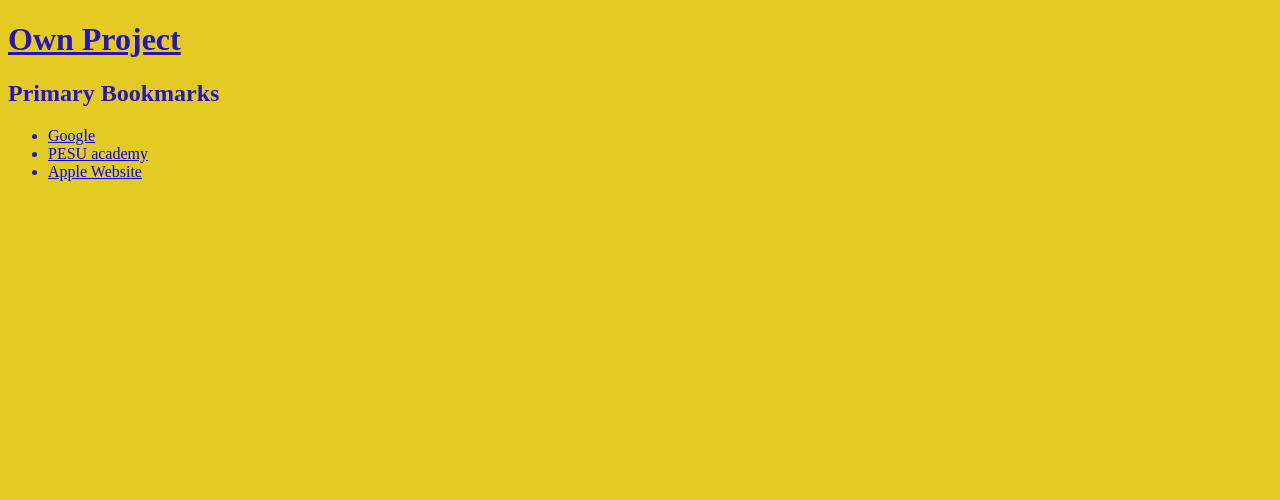
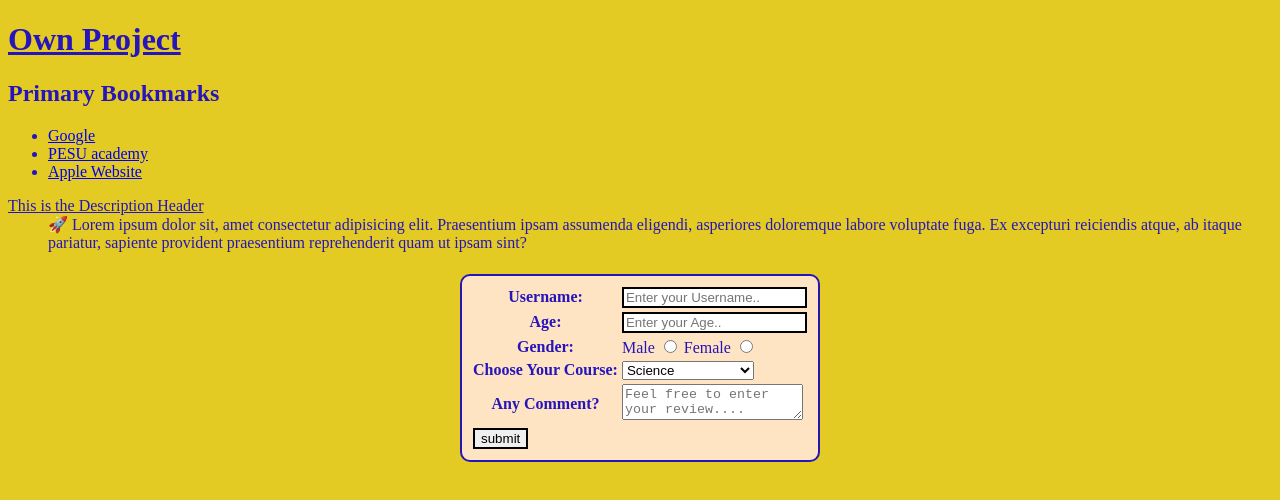
Before and after one commit to Roottoaccess/sigma_web_development, a plain HTML site: page own project/index.html in a window 1280 px wide. Drawn offline with Linux system fonts and the light colour scheme.

Commit message:
This is my own project

```diff
--- a/own project/index.html
+++ b/own project/index.html
@@ -17,8 +17,58 @@
             </ul>
         </div>
         <div class="desc">
+            <dt><u>This is the Description Header</u></dt>
+            <dd>🚀 Lorem ipsum dolor sit, amet consectetur adipisicing elit. Praesentium ipsam assumenda eligendi, asperiores doloremque labore voluptate fuga. Ex excepturi reiciendis atque, ab itaque pariatur, sapiente provident praesentium reprehenderit quam ut ipsam sint?</dd>
+        </div>
 
-        </div>
-    <!-- <script src="script.js"></script> -->
+        <!-- Creating a form and taking the input from the users -->
+         <center>
+            <div id="boxer">
+                <table>
+                    <tr>
+                        <th><label for="Username">Username: </label></th>
+                        <td><input type="text" name="username" id="username" name="username" placeholder="Enter your Username.."></td>
+                    </tr>
+                    <tr>
+                        <th><label for="Age">Age: </label></th>
+                        <td>
+                            <input type="number" name="Age" id="age" name="age" placeholder="Enter your Age..">
+                        </td>
+                    </tr>
+                    <tr>
+                        <th><label for="Gender">Gender: </label></th>
+                        <td>
+                            <label for="Male">Male</label>
+                            <input type="radio" name="gender" id="Male">
+                            <label for="Female">Female</label>
+                            <input type="radio" name="gender" id="Female">
+                        </td>
+                    </tr>
+                    <tr>
+                        <th><label for="Course: ">Choose Your Course: </label></th>
+                        <td>
+                            <select name="course" id="course">
+                                <option value="Science">Science</option>
+                                <option value="Maths">Maths</option>
+                                <option value="Computer Science">Computer Science</option>
+                                <option value="Physics">Physics</option>
+                            </select>
+                        </td>
+                    </tr>
+                    <tr>
+                        <th>
+                            <label for="comment">Any Comment? </label>
+                        </th>
+                        <td>
+                            <textarea name="comment" id="comment" placeholder="Feel free to enter your review...."></textarea>
+                        </td>
+                    </tr>
+                    <tr class="btn">
+                        <td><input type="button" value="submit"></td>
+                    </tr>
+                </table>
+             </div>
+         </center>
+    <script src="script.js"></script>
 </body>
 </html>
--- a/own project/style.css
+++ b/own project/style.css
@@ -2,3 +2,19 @@ body{
     background-color: rgb(228, 203, 35);
     color: rgb(37, 21, 186);
 }
+
+input{
+    border: 2px solid black;
+}
+
+table{
+    border: 2px solid rgb(37, 21, 186);
+    border-radius: 10px;
+    padding: 8px;
+    margin: 22px;
+    background-color: bisque;
+}
+.btn{
+    border-radius: 5px;
+    border-color: black;
+}
```
